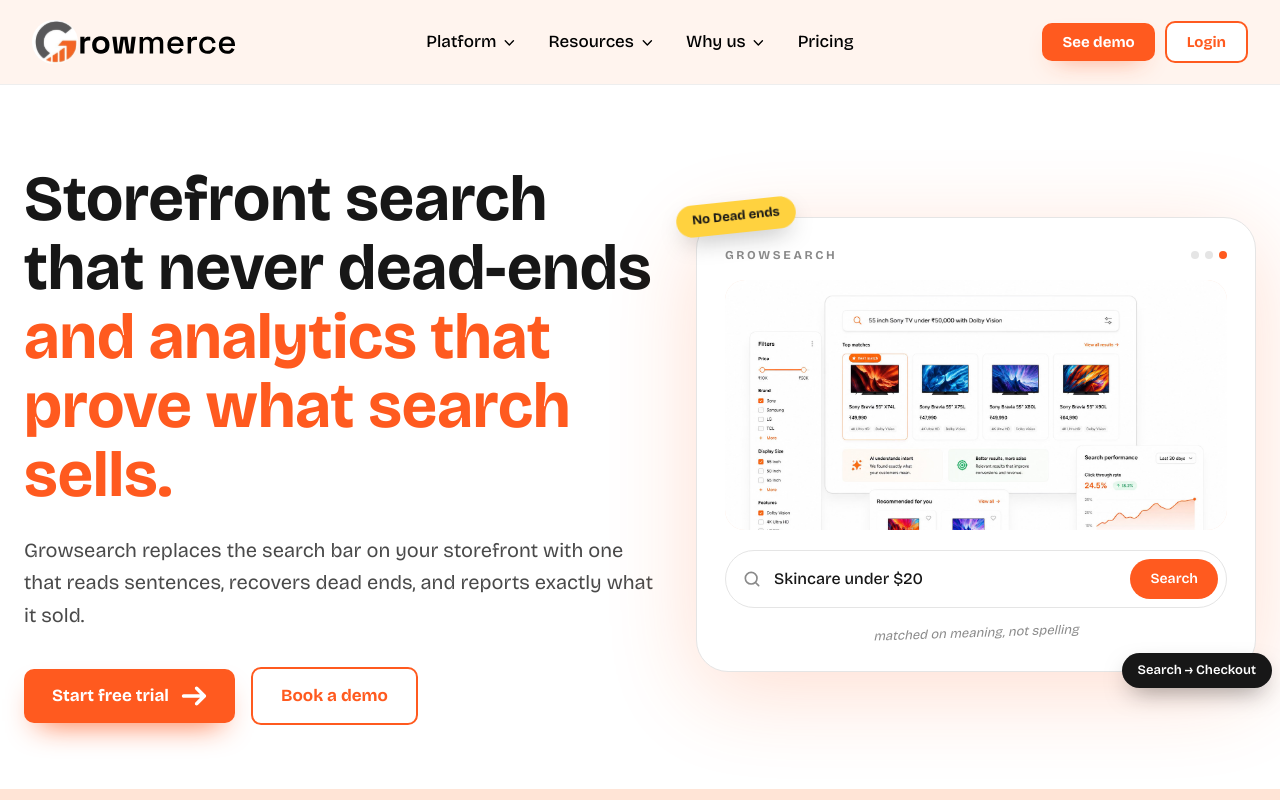
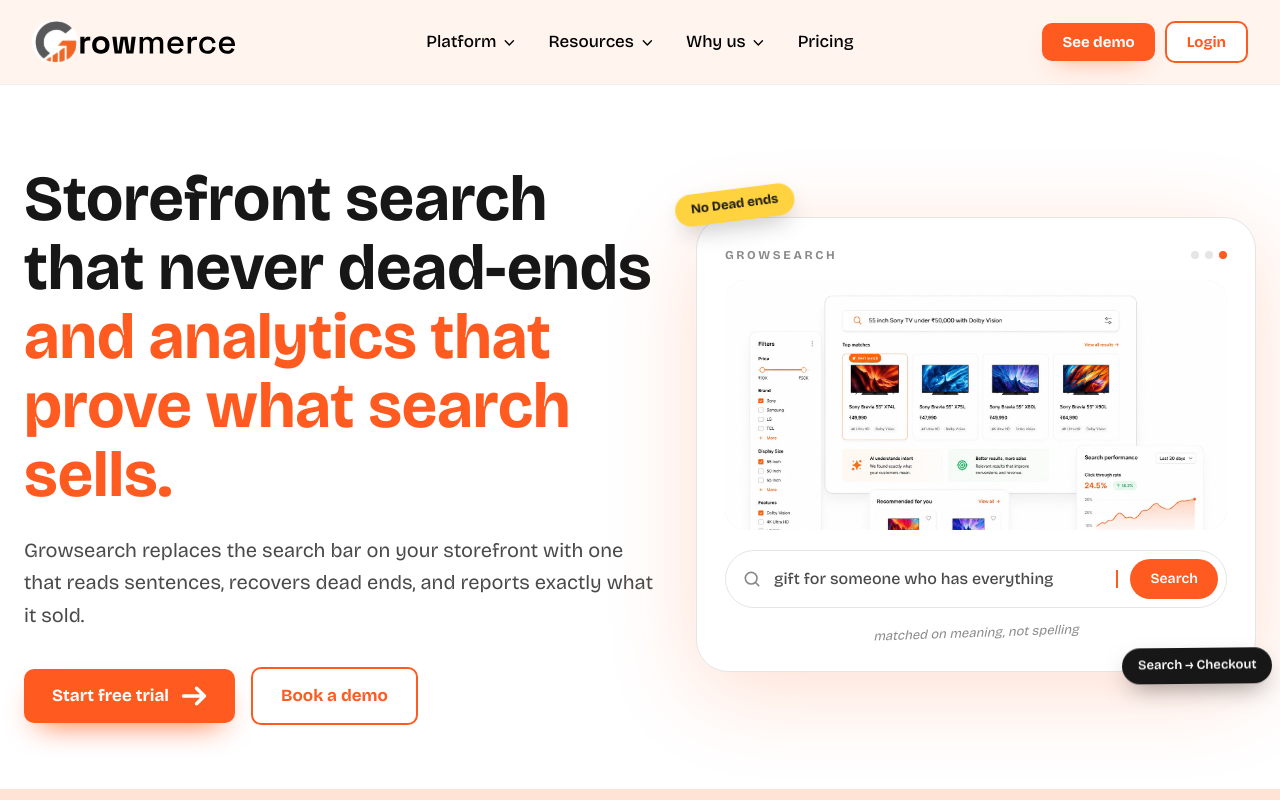
Before and after one commit to ishaangupta2311/growmerce-landing, a Next.js app: page /growsearch in a window 1280 px wide. Shown: the top 800 px of the page. Built offline with nearby package versions, Linux system fonts and the light colour scheme.

Commit message:
Bring v3 hero motion to Growsearch

```diff
--- /dev/null
+++ b/src/app/growsearch/components/SearchDemoCard.module.css
@@ -0,0 +1,24 @@
+.drift {
+  animation: growsearch-hero-drift 7s ease-in-out infinite;
+}
+
+.driftSlow {
+  animation: growsearch-hero-drift 11s ease-in-out infinite;
+}
+
+@keyframes growsearch-hero-drift {
+  0%,
+  100% {
+    transform: translateY(0) rotate(0deg);
+  }
+  50% {
+    transform: translateY(-14px) rotate(-1.5deg);
+  }
+}
+
+@media (prefers-reduced-motion: reduce) {
+  .drift,
+  .driftSlow {
+    animation: none !important;
+  }
+}
--- a/src/app/growsearch/components/SearchDemoCard.tsx
+++ b/src/app/growsearch/components/SearchDemoCard.tsx
@@ -1,4 +1,16 @@
+"use client";
+
 import Image from "next/image";
+import { useEffect, useState } from "react";
+import styles from "./SearchDemoCard.module.css";
+
+const QUERIES = [
+  "skincare under $10",
+  "something warm for a rainy commute",
+  "gift for someone who has everything",
+  "kava drinks",
+  "linen shirt but not white",
+];
 
 /* Inline magnifying-glass glyph, matching the hand-drawn style of the other
    shared icon components (Arrow, the Growsearch CircleTick) rather than
@@ -31,10 +43,25 @@ function SearchGlyph({ className }: { className?: string }) {
  * brief rather than shipped as a single flattened image.
  */
 export default function SearchDemoCard() {
+  const [queryIndex, setQueryIndex] = useState(0);
+
+  useEffect(() => {
+    const reduce = window.matchMedia(
+      "(prefers-reduced-motion: reduce)",
+    ).matches;
+    if (reduce) return;
+
+    const interval = window.setInterval(
+      () => setQueryIndex((index) => (index + 1) % QUERIES.length),
+      2800,
+    );
+    return () => window.clearInterval(interval);
+  }, []);
+
   return (
     <div className="relative mx-auto w-full max-w-[560px]">
       <span
-        className="absolute -top-4 left-4 z-10 -rotate-6 rounded-full bg-[#FFD23F] px-4 py-1.5 font-poppins text-[13px] font-bold text-charcoal shadow-[0_10px_24px_-8px_rgba(23,23,23,0.35)] sm:-left-5"
+        className={`${styles.driftSlow} absolute -top-4 left-4 z-10 -rotate-6 rounded-full bg-[#FFD23F] px-4 py-1.5 font-poppins text-[13px] font-bold text-charcoal shadow-[0_10px_24px_-8px_rgba(23,23,23,0.35)] sm:-left-5`}
         aria-hidden
       >
         No Dead ends
@@ -62,19 +89,35 @@ export default function SearchDemoCard() {
           />
         </div>
 
-        <div className="mt-5 flex items-center gap-3 rounded-full border border-line bg-white py-2 pr-2 pl-4 transition-colors focus-within:border-brand">
+        <p className="sr-only">
+          Illustration: a storefront search bar cycling through shopper
+          questions such as “skincare under $10”.
+        </p>
+        <div
+          aria-hidden
+          className="mt-5 flex items-center gap-3 rounded-full border border-line bg-white py-2 pr-2 pl-4"
+        >
           <SearchGlyph className="shrink-0 text-muted" />
-          <label htmlFor="growsearch-demo-query" className="sr-only">
-            Example Growsearch query
-          </label>
-          <input
-            id="growsearch-demo-query"
-            type="text"
-            readOnly
-            value="Skincare under $20"
-            aria-describedby="growsearch-demo-note"
-            className="flex-1 bg-transparent font-medium text-charcoal outline-none"
-          />
+          <span className="relative flex min-w-0 flex-1 items-center overflow-hidden">
+            <span className="grid min-w-0 flex-1">
+              {QUERIES.map((query, index) => (
+                <span
+                  key={query}
+                  className="col-start-1 row-start-1 truncate text-[15px] font-medium text-body-mute transition-all duration-500 ease-out sm:text-base"
+                  style={{
+                    opacity: index === queryIndex ? 1 : 0,
+                    transform:
+                      index === queryIndex
+                        ? "translateY(0)"
+                        : "translateY(9px)",
+                  }}
+                >
+                  {query}
+                </span>
+              ))}
+            </span>
+            <span className="ml-1 h-[18px] w-[2px] shrink-0 animate-caret bg-brand" />
+          </span>
           <button
             type="button"
             tabIndex={-1}
@@ -93,7 +136,10 @@ export default function SearchDemoCard() {
         </p>
       </div>
 
-      <span className="absolute right-2 -bottom-4 z-10 max-w-[calc(100%-1rem)] rounded-full bg-charcoal px-4 py-2 font-poppins text-[12px] font-semibold whitespace-nowrap text-white shadow-[0_10px_24px_-8px_rgba(23,23,23,0.5)] sm:right-3 sm:text-[13px] lg:-right-4">
+      <span
+        className={`${styles.drift} absolute right-2 -bottom-4 z-10 max-w-[calc(100%-1rem)] rounded-full bg-charcoal px-4 py-2 font-poppins text-[12px] font-semibold whitespace-nowrap text-white shadow-[0_10px_24px_-8px_rgba(23,23,23,0.5)] sm:right-3 sm:text-[13px] lg:-right-4`}
+        style={{ animationDelay: "1.4s" }}
+      >
         Search → Checkout
       </span>
     </div>
```
